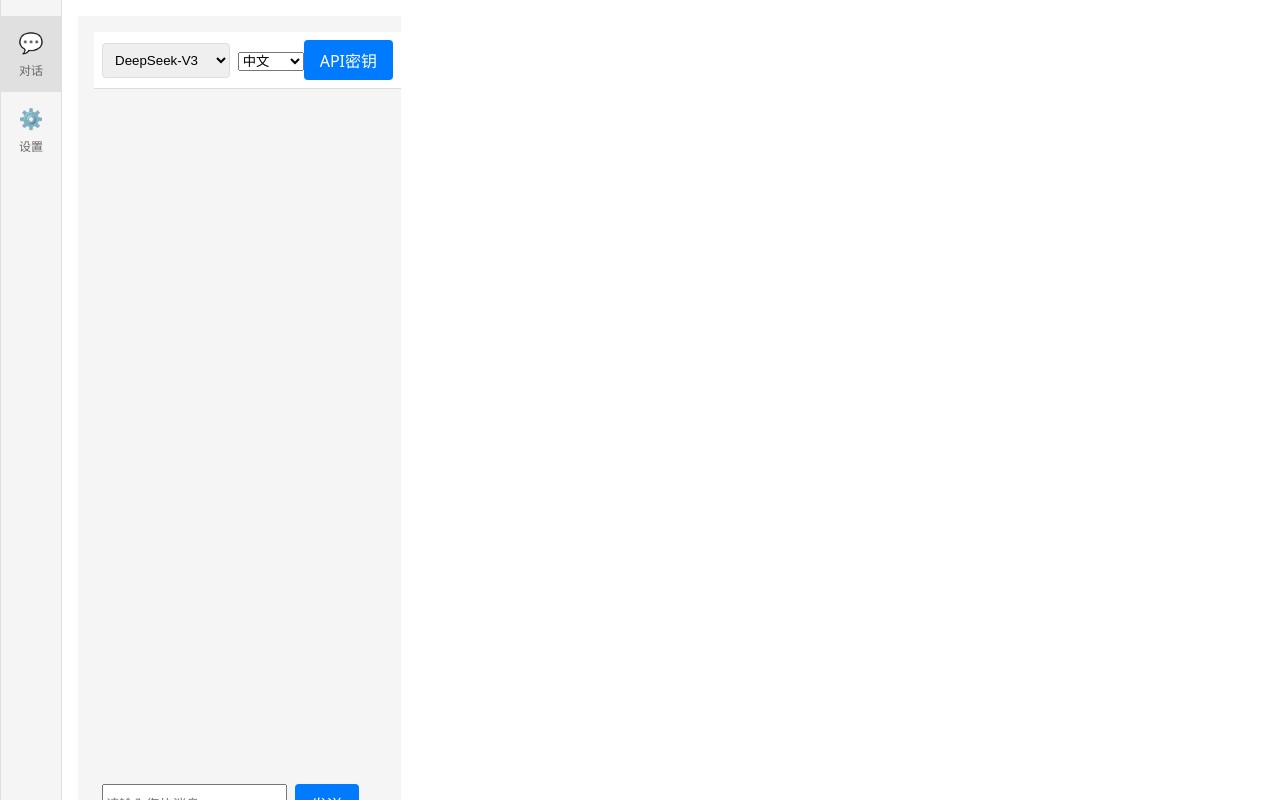
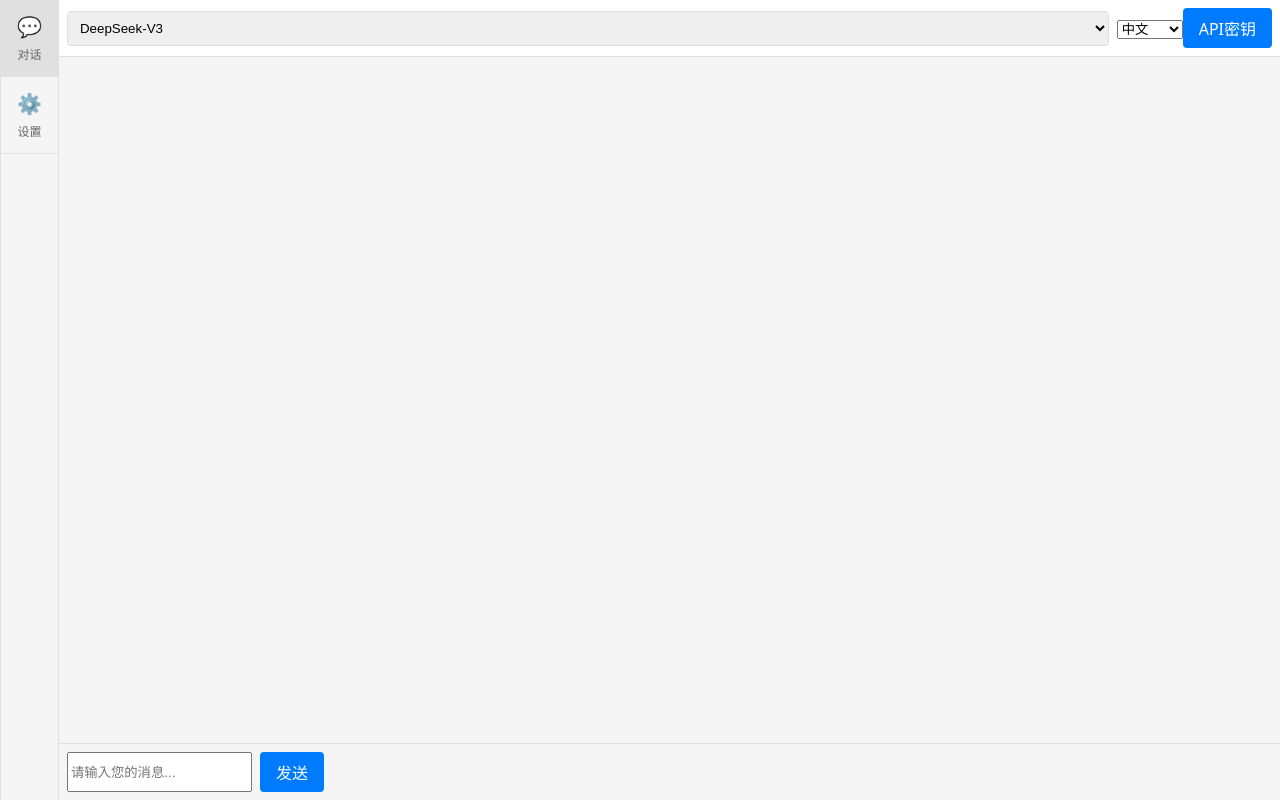
Before and after one commit to leopen-hu/float-ai, a React (Vite) app: page / in a window 1280 px wide. Built offline with nearby package versions, Linux system fonts and the light colour scheme.

Commit message:
refactor: make siderbar beautiful

```diff
--- a/src/App.css
+++ b/src/App.css
@@ -10,14 +10,12 @@
   height: 100vh;
   display: flex;
   flex-direction: column;
-  padding: 16px;
   background-color: #f5f5f5;
 }
 
 .messages-container {
   flex: 1;
   overflow-y: auto;
-  margin-bottom: 16px;
   padding: 8px;
 }
 
@@ -73,6 +71,7 @@
   display: flex;
   gap: 8px;
   padding: 8px;
+  border-top: 1px solid #e0e0e0;
 }
 
 .settings-container {
--- a/src/components/Sidebar.css
+++ b/src/components/Sidebar.css
@@ -7,11 +7,9 @@
 }
 
 .sidebar-menu {
-  width: 60px;
   background-color: #f5f5f5;
   display: flex;
   flex-direction: column;
-  padding: 16px 0;
   border-right: 1px solid #e0e0e0;
 }
 
@@ -19,9 +17,10 @@
   display: flex;
   flex-direction: column;
   align-items: center;
-  padding: 12px 0;
+  padding: 12px 16px;
   cursor: pointer;
   transition: background-color 0.3s;
+  border-bottom: 1px solid #e0e0e0;
 }
 
 .menu-item:hover {
@@ -44,26 +43,5 @@
 
 .sidebar-content {
   flex: 1;
-  overflow-y: auto;
-  padding: 16px;
+  overflow: hidden;
 }
-
-.resize-handle {
-  width: 4px;
-  height: 100%;
-  position: absolute;
-  right: 0;
-  top: 0;
-  cursor: ew-resize;
-  background-color: transparent;
-  transition: background-color 0.3s;
-}
-
-.resize-handle:hover {
-  background-color: #e0e0e0;
-}
-
-.resize-handle:hover,
-.resize-handle:active {
-  background-color: #007bff;
-}
--- a/src/components/Sidebar.tsx
+++ b/src/components/Sidebar.tsx
@@ -1,4 +1,4 @@
-import { useState, useRef, useEffect } from "react";
+import { useState, useRef } from "react";
 import "./Sidebar.css";
 
 interface SidebarProps {
@@ -6,65 +6,26 @@ interface SidebarProps {
 }
 
 const Sidebar: React.FC<SidebarProps> = ({ children }) => {
-  const [isResizing, setIsResizing] = useState(false);
-  const [sidebarWidth, setSidebarWidth] = useState(400);
   const [activeMenu, setActiveMenu] = useState("chat");
   const sidebarRef = useRef<HTMLDivElement>(null);
 
-  useEffect(() => {
-    const handleMouseMove = (e: MouseEvent) => {
-      if (!isResizing) return;
-
-      const newWidth = e.clientX;
-      if (newWidth >= 300 && newWidth <= 800) {
-        setSidebarWidth(newWidth);
-      }
-    };
-
-    const handleMouseUp = () => {
-      setIsResizing(false);
-    };
-
-    if (isResizing) {
-      document.addEventListener("mousemove", handleMouseMove);
-      document.addEventListener("mouseup", handleMouseUp);
-    }
-
-    return () => {
-      document.removeEventListener("mousemove", handleMouseMove);
-      document.removeEventListener("mouseup", handleMouseUp);
-    };
-  }, [isResizing]);
-
   return (
-    <div
-      className="sidebar"
-      ref={sidebarRef}
-      style={{ width: `${sidebarWidth}px` }}
-    >
+    <div className="sidebar" ref={sidebarRef}>
       <div className="sidebar-menu">
         <div
           className={`menu-item ${activeMenu === "chat" ? "active" : ""}`}
-          onClick={() => setActiveMenu("chat")}
-        >
+          onClick={() => setActiveMenu("chat")}>
           <span className="menu-icon">💬</span>
           <span className="menu-text">对话</span>
         </div>
         <div
           className={`menu-item ${activeMenu === "settings" ? "active" : ""}`}
-          onClick={() => setActiveMenu("settings")}
-        >
+          onClick={() => setActiveMenu("settings")}>
           <span className="menu-icon">⚙️</span>
           <span className="menu-text">设置</span>
         </div>
       </div>
-      <div
-        className="resize-handle"
-        onMouseDown={() => setIsResizing(true)}
-      />
-      <div className="sidebar-content">
-        {children}
-      </div>
+      <div className="sidebar-content">{children}</div>
     </div>
   );
 };
```
